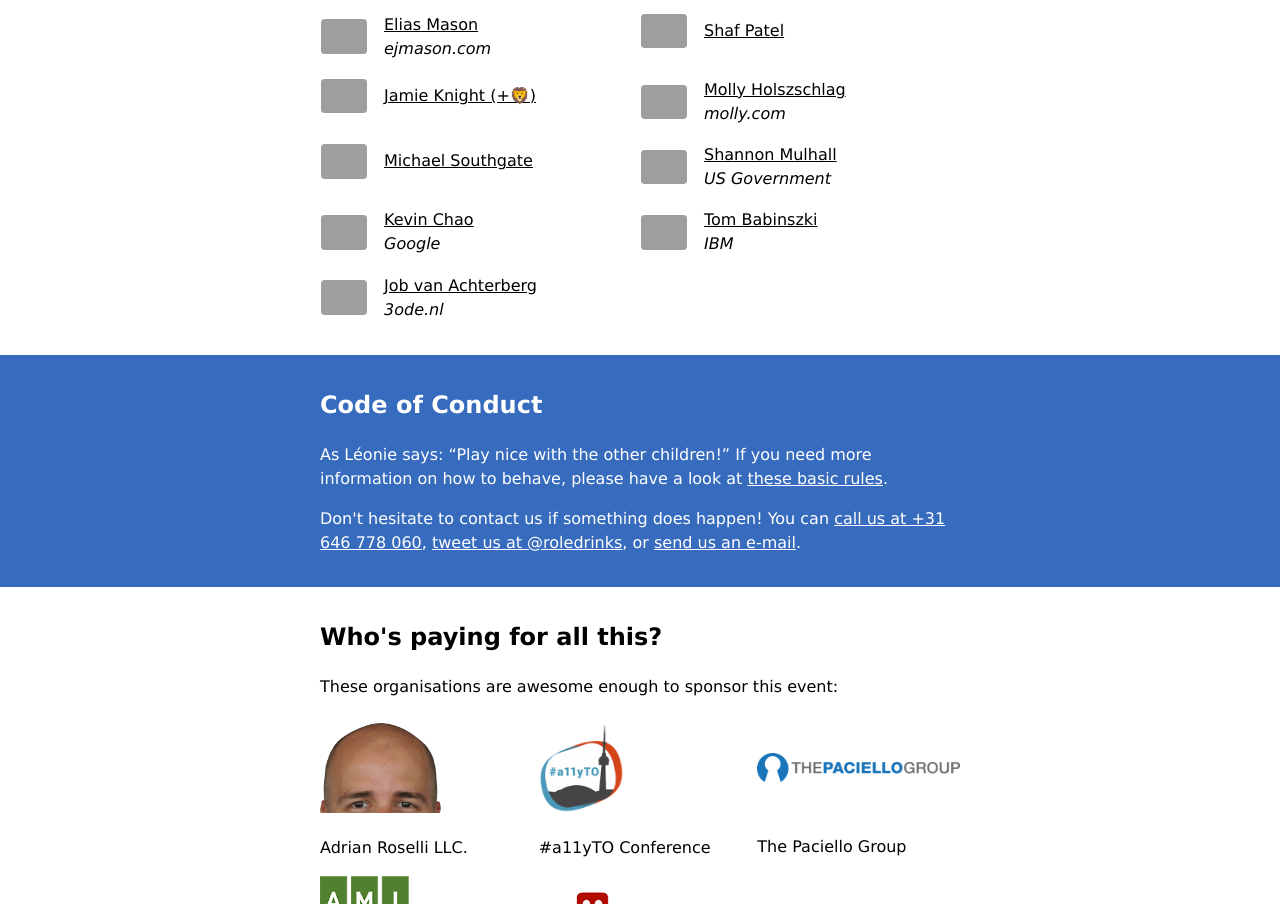
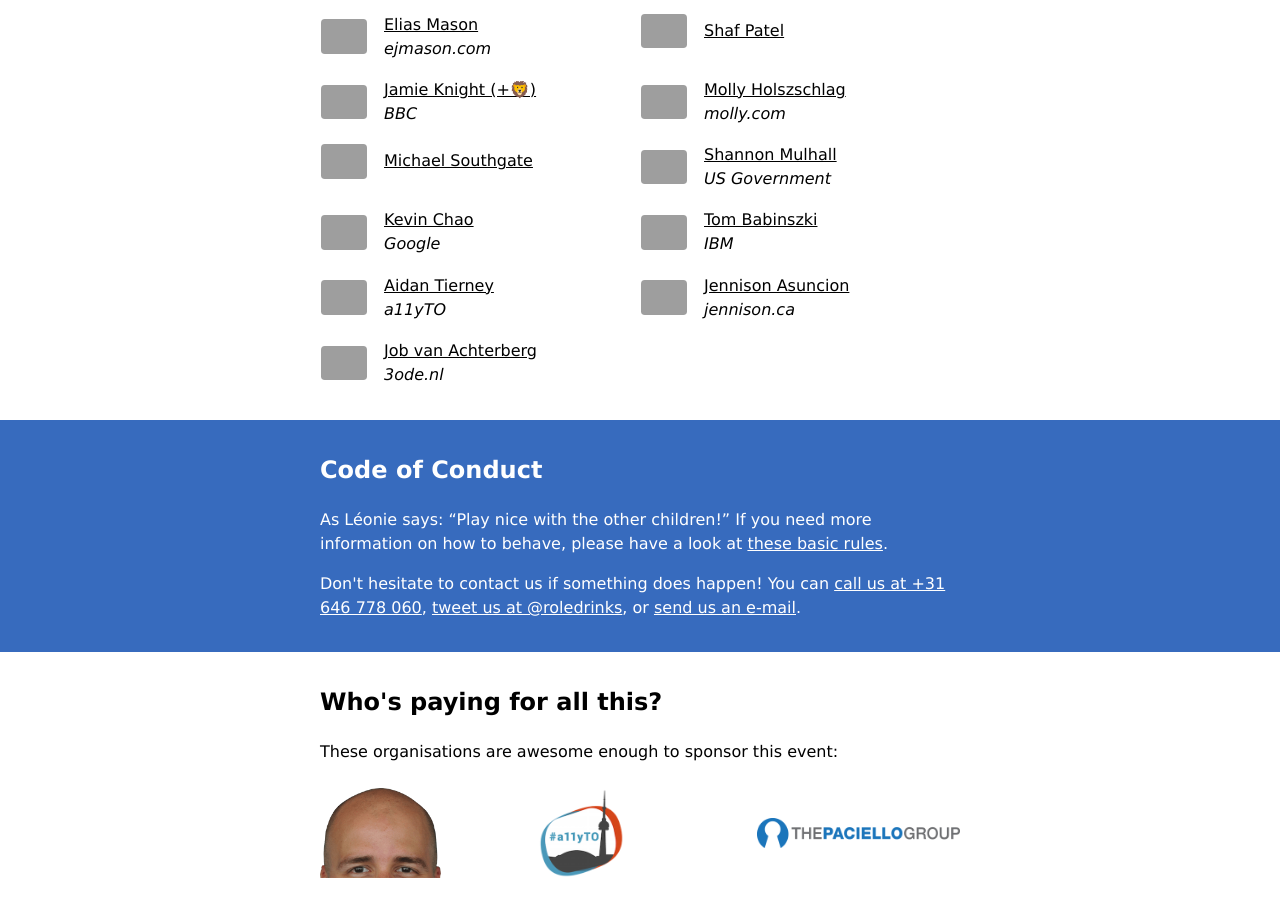
Before and after one commit to role-drinks/roledrinks.com, a plain HTML site: page in/san_diego/index.html in a window 1280 px wide. Shown: the part 4401-5305 px from the top of the page. Drawn offline with Linux system fonts and the light colour scheme; grey boxes are pictures that could not be loaded.

Commit message:
Added attendees to CSUN special

```diff
--- a/in/san_diego/index.html
+++ b/in/san_diego/index.html
@@ -1009,7 +1009,7 @@
                 <img src="https://pbs.twimg.com/profile_images/692623622926635008/h1A1r_HW_400x400.jpg" alt="">
                 <div>
                   <span>Jamie Knight (+🦁)</span>
-                  <!-- <i></i> -->
+                  <i>BBC</i>
                 </div>
               </a>
             </li>
@@ -1060,6 +1060,26 @@
                 <div>
                   <span>Tom Babinszki</span>
                   <i>IBM</i>
+                </div>
+              </a>
+            </li>
+
+            <li>
+              <a href="https://twitter.com/AidanA11y">
+                <img src="https://pbs.twimg.com/profile_images/603029185452314626/SOCq4lkv_400x400.jpg" alt="">
+                <div>
+                  <span>Aidan Tierney</span>
+                  <i>a11yTO</i>
+                </div>
+              </a>
+            </li>
+
+            <li>
+              <a href="https://twitter.com/Jennison">
+                <img src="https://pbs.twimg.com/profile_images/578005483501400065/HFEM47Jj_400x400.jpeg" alt="">
+                <div>
+                  <span>Jennison Asuncion</span>
+                  <i>jennison.ca</i>
                 </div>
               </a>
             </li>
```
